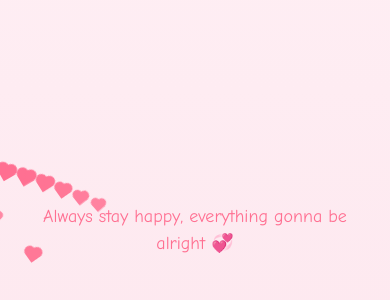
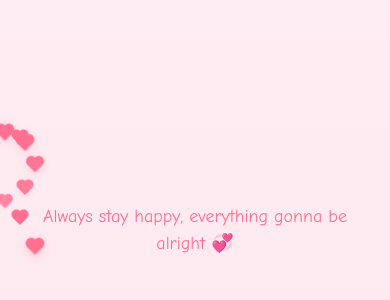
Before and after one commit to 17akshat05/Flower, a plain HTML site: page index.html in a window 390 px wide. Shown: the part 192-492 px from the top of the page. Drawn offline with Linux system fonts and the light colour scheme.

Commit message:
Update index.html

```diff
--- a/index.html
+++ b/index.html
@@ -58,7 +58,7 @@
       transform-origin: bottom center;
       background: linear-gradient(to bottom, #ff8a80, #fce4ec);
       box-shadow: 2px 2px 5px rgba(0, 0, 0, 0.15), inset 0 0 5px rgba(255, 255, 255, 0.4);
-      animation: sway 3.2s ease-in-out infinite alternate;
+      animation: sway 3s ease-in-out infinite alternate;
     }
 
     .petal:nth-child(1) { transform: rotate(0deg); animation-delay: 0s; }
@@ -77,7 +77,7 @@
       top: 27.5px;
       left: 27.5px;
       box-shadow: inset 0 0 5px rgba(0, 0, 0, 0.2);
-      animation: bounce 2.5s infinite;
+      animation: bounce 2s infinite;
     }
 
     .happy-text {
@@ -89,6 +89,7 @@
       animation: fadeIn 1s ease-in forwards;
       max-width: 80%;
       line-height: 1.5;
+      padding: 40px; /* Space for hearts to surround */
     }
 
     .happy-text.active {
@@ -101,7 +102,7 @@
       height: 12px;
       background: #ff6f91;
       transform: rotate(-45deg);
-      animation: heartDance 3s ease-in-out infinite;
+      animation: heartFloat 4s ease-in-out infinite;
       z-index: 5;
     }
 
@@ -124,18 +125,19 @@
       top: 0;
     }
 
-    .heart:nth-child(2) { top: -60px; left: -120px; animation-delay: 0s; }
-    .heart:nth-child(3) { top: -50px; left: -90px; animation-delay: 0.2s; }
-    .heart:nth-child(4) { top: -40px; left: -60px; animation-delay: 0.4s; }
-    .heart:nth-child(5) { top: -30px; left: -30px; animation-delay: 0.6s; }
-    .heart:nth-child(6) { top: -20px; left: 0; animation-delay: 0.8s; }
-    .heart:nth-child(7) { top: -10px; left: 30px; animation-delay: 1s; }
-    .heart:nth-child(8) { top: 0; left: 60px; animation-delay: 1.2s; }
-    .heart:nth-child(9) { top: 10px; left: 90px; animation-delay: 1.4s; }
-    .heart:nth-child(10) { top: 20px; left: 120px; animation-delay: 1.6s; }
-    .heart:nth-child(11) { top: 30px; left: -90px; animation-delay: 1.8s; }
-    .heart:nth-child(12) { top: 40px; left: -60px; animation-delay: 2s; }
-    .heart:nth-child(13) { top: 50px; left: -30px; animation-delay: 2.2s; }
+    /* Positions to form a circle around the text */
+    .heart:nth-child(2) { top: -40px; left: 0; animation-delay: 0s; }
+    .heart:nth-child(3) { top: -28px; left: 28px; animation-delay: 0.3s; }
+    .heart:nth-child(4) { top: 0; left: 40px; animation-delay: 0.6s; }
+    .heart:nth-child(5) { top: 28px; left: 28px; animation-delay: 0.9s; }
+    .heart:nth-child(6) { top: 40px; left: 0; animation-delay: 1.2s; }
+    .heart:nth-child(7) { top: 28px; left: -28px; animation-delay: 1.5s; }
+    .heart:nth-child(8) { top: 0; left: -40px; animation-delay: 1.8s; }
+    .heart:nth-child(9) { top: -28px; left: -28px; animation-delay: 2.1s; }
+    .heart:nth-child(10) { top: -50px; left: 20px; animation-delay: 2.4s; }
+    .heart:nth-child(11) { top: 50px; left: 20px; animation-delay: 2.7s; }
+    .heart:nth-child(12) { top: 50px; left: -20px; animation-delay: 3.0s; }
+    .heart:nth-child(13) { top: -50px; left: -20px; animation-delay: 3.3s; }
 
     /* Animations */
     @keyframes gentleSpin {
@@ -160,18 +162,19 @@
       100% { transform: scale(1); }
     }
 
-    @keyframes heartDance {
+    @keyframes heartFloat {
       0% {
         transform: translate(0, 0) rotate(-45deg) scale(0.8);
-        opacity: 0.8;
+        opacity: 0.7;
       }
       50% {
-        transform: translate(10px, -10px) rotate(-30deg) scale(1.2);
+        transform: translate(0, -15px) rotate(-45deg) scale(1.1);
         opacity: 1;
+        box-shadow: 0 0 10px rgba(255, 111, 145, 0.5);
       }
       100% {
         transform: translate(0, 0) rotate(-45deg) scale(0.8);
-        opacity: 0.8;
+        opacity: 0.7;
       }
     }
 
@@ -204,6 +207,7 @@
       .happy-text {
         font-size: 18px;
         max-width: 90%;
+        padding: 30px;
       }
       .heart {
         width: 10px;
@@ -219,18 +223,18 @@
       .heart::after {
         left: 5px;
       }
-      .heart:nth-child(2) { top: -40px; left: -90px; }
-      .heart:nth-child(3) { top: -35px; left: -70px; }
-      .heart:nth-child(4) { top: -30px; left: -50px; }
-      .heart:nth-child(5) { top: -25px; left: -30px; }
-      .heart:nth-child(6) { top: -20px; left: -10px; }
-      .heart:nth-child(7) { top: -15px; left: 10px; }
-      .heart:nth-child(8) { top: -10px; left: 30px; }
-      .heart:nth-child(9) { top: -5px; left: 50px; }
-      .heart:nth-child(10) { top: 0; left: 70px; }
-      .heart:nth-child(11) { top: 5px; left: -50px; }
-      .heart:nth-child(12) { top: 10px; left: -30px; }
-      .heart:nth-child(13) { top: 15px; left: -10px; }
+      .heart:nth-child(2) { top: -30px; left: 0; }
+      .heart:nth-child(3) { top: -20px; left: 20px; }
+      .heart:nth-child(4) { top: 0; left: 30px; }
+      .heart:nth-child(5) { top: 20px; left: 20px; }
+      .heart:nth-child(6) { top: 30px; left: 0; }
+      .heart:nth-child(7) { top: 20px; left: -20px; }
+      .heart:nth-child(8) { top: 0; left: -30px; }
+      .heart:nth-child(9) { top: -20px; left: -20px; }
+      .heart:nth-child(10) { top: -40px; left: 15px; }
+      .heart:nth-child(11) { top: 40px; left: 15px; }
+      .heart:nth-child(12) { top: 40px; left: -15px; }
+      .heart:nth-child(13) { top: -40px; left: -15px; }
     }
   </style>
 </head>
```
